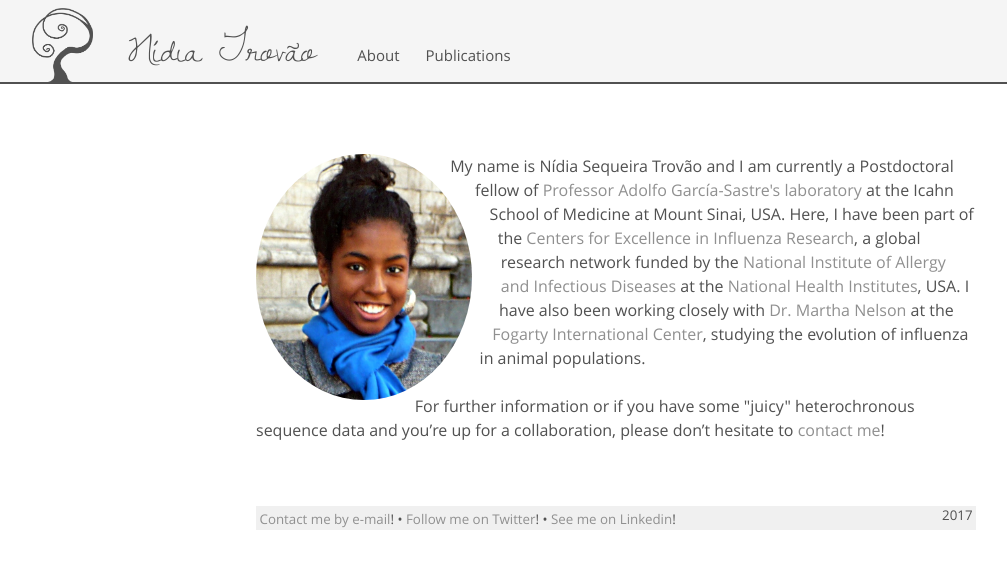
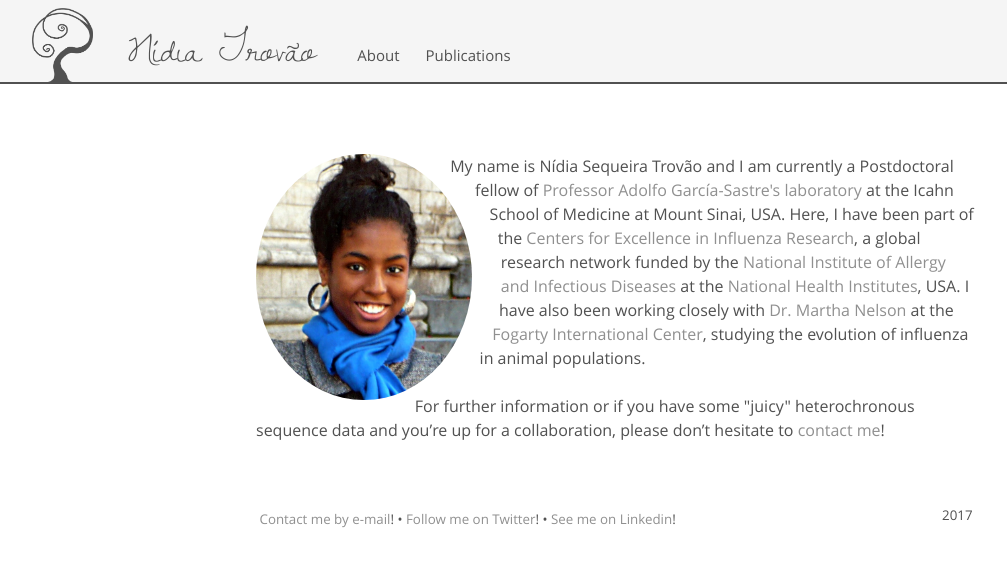
Before and after one commit to nidiatrovao/nidiatrovao.github.io, a Jekyll site: the page built from index.html, in a window 1280 px wide. Shown: the top 569 px of the page, without its empty margins (24-1031 px from the left). Built offline with Jekyll 4.4.1, drawn with Linux system fonts in a browser that asks for light colours.

Commit message:
Update _layout.scss

```diff
--- a/_sass/_layout.scss
+++ b/_sass/_layout.scss
@@ -8,5 +8,5 @@
 
 footer {
   margin-bottom: 2rem;
-  background-color: #F0F0F0;
+  //background-color: #F0F0F0;
 }
```
